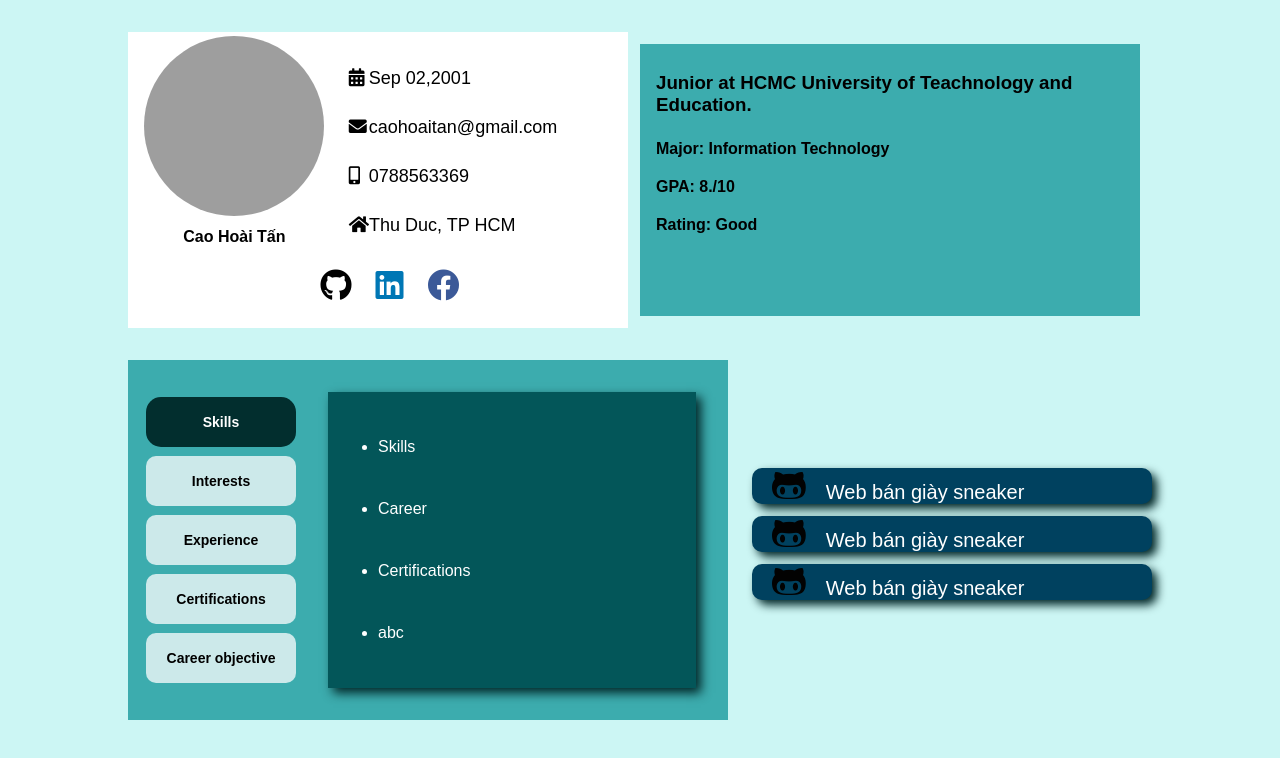
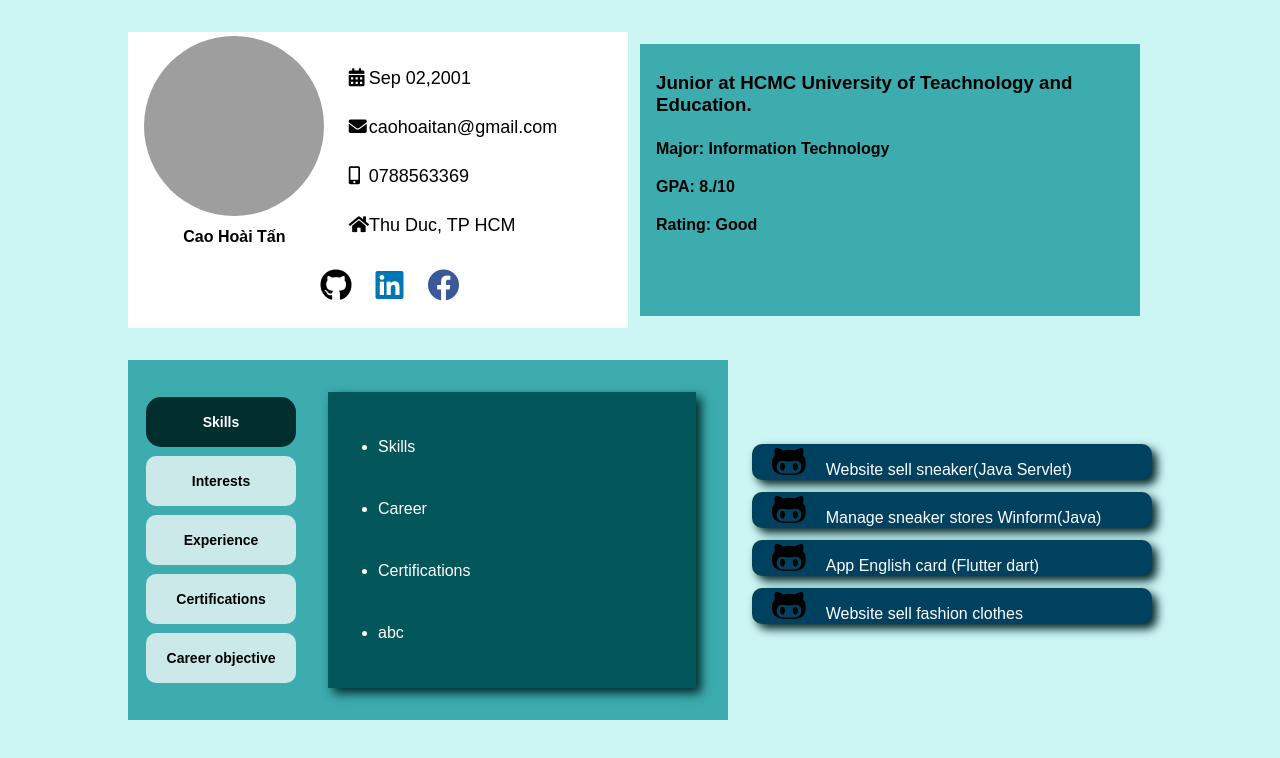
Before and after one commit to CaoHoaiTan/cv_page, a React (Create React App) app: page / in a window 1280 px wide. Shown: the top 758 px of the page. Built offline with nearby package versions, Linux system fonts and the light colour scheme; grey boxes are pictures that could not be loaded.

Commit message:
Update file Projects

```diff
--- a/src/App.css
+++ b/src/App.css
@@ -271,7 +271,7 @@ a :hover{
 }
 .project li a{
   width: 100%;
-  font-size: 20px;
+  font-size: 16px;
   color: #FFFFFF;
   text-decoration: none;
   /* padding-left: 10px; */
--- a/src/components/projects.js
+++ b/src/components/projects.js
@@ -1,18 +1,41 @@
+
+const projects = [
+    {
+      id: 1,
+      name: 'Website sell sneaker(Java Servlet)',
+      linkGitHub: 'https://github.com/thanhnam2811/FashionWeb'
+    },
+    {
+      id: 2,
+      name: 'Manage sneaker stores Winform(Java)',
+      linkGitHub: 'https://github.com/CaoHoaiTan/QuanLiCuaHangBanGiay'
+    },
+    {
+      id: 3,
+      name: 'App English card (Flutter dart)',
+      linkGitHub: 'https://github.com/CaoHoaiTan/app_english_card'
+    },
+    {
+        id: 4,
+        name: 'Website sell fashion clothes',
+        linkGitHub: 'https://github.com/thanhnam2811/SneakersWeb'
+      },
+
+  ]
 
 function Projects(){
 
     return(
       <div  className="project">
            <ul>
-              <li className = "web">
-              <a href="" className="github"> <i className="fab fa-github-alt"> </i>Web bán giày sneaker</a>
-              </li>
-              <li className = "web">
-              <a href="" className="github"> <i className="fab fa-github-alt"> </i>Web bán giày sneaker</a>
-              </li>
-              <li className = "web">
-              <a href="" className="github"> <i className="fab fa-github-alt"> </i>Web bán giày sneaker</a>
-              </li>
+                {
+                  projects.map((project) => (
+                    <li className = {project.id}>
+                    <a href={project.linkGitHub} className= {project.id}> <i className="fab fa-github-alt"> </i>{project.name}</a>
+                    </li>
+                  ))
+                 }
+
            </ul>
 
       </div>
```
